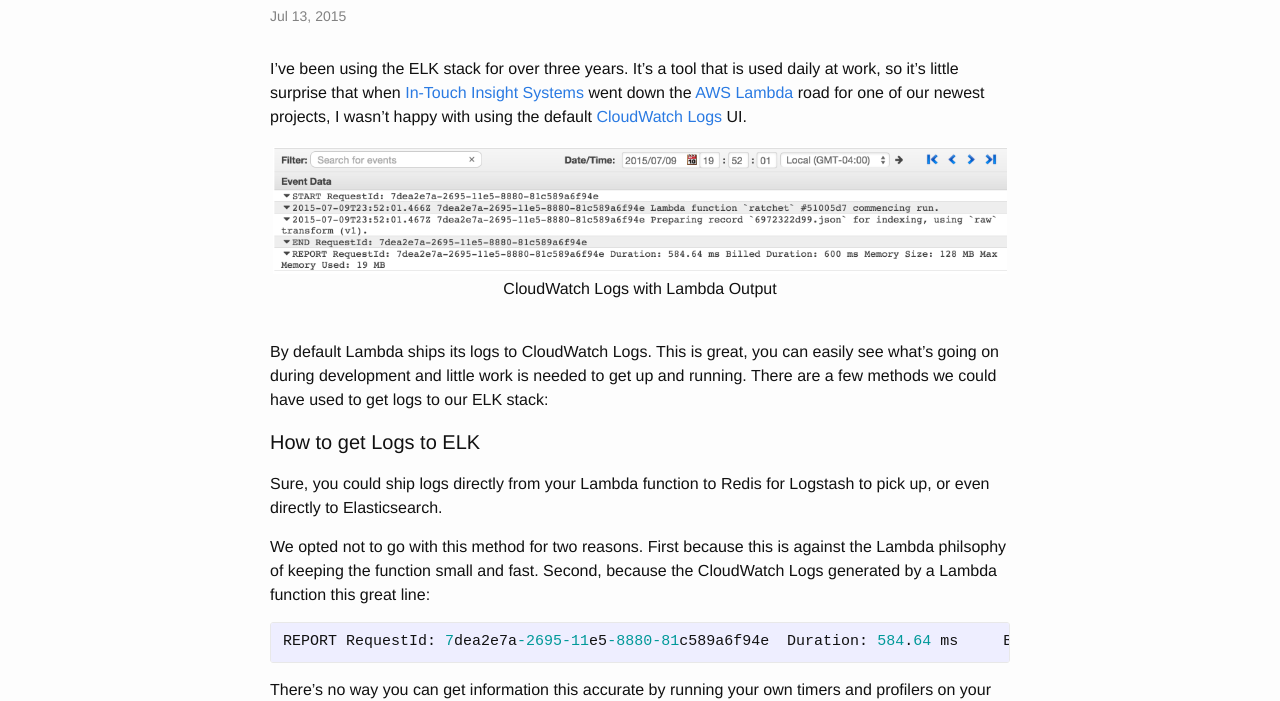
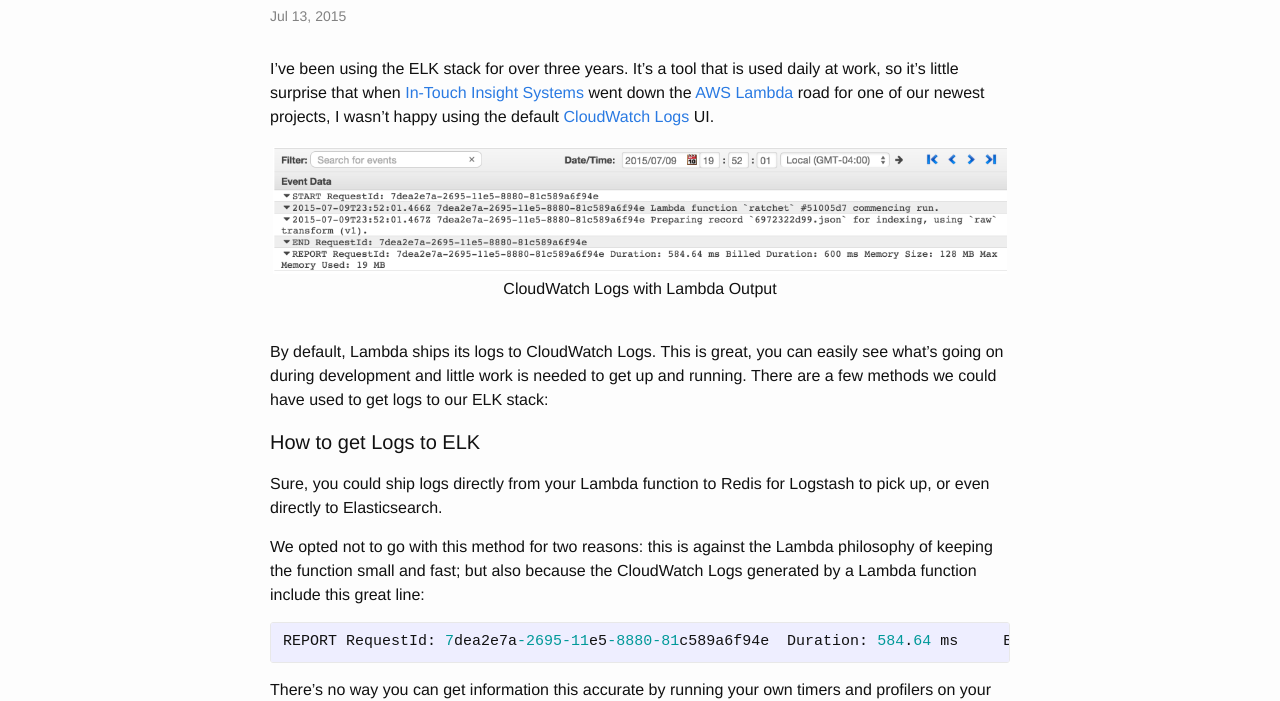
Before and after one commit to lukewaite/lukewaite.github.io, a Jekyll site: the page built from _posts/2015-07-13-aws-lambda-and-elk.markdown, in a window 1280 px wide. Shown: the part 143-844 px from the top of the page. Built offline with Jekyll 4.4.1, drawn with Linux system fonts in a browser that asks for light colours; comment, search, counter and statistics services are not loaded.

Commit message:
copy changes

```diff
--- a/_posts/2015-07-13-aws-lambda-and-elk.markdown
+++ b/_posts/2015-07-13-aws-lambda-and-elk.markdown
@@ -7,21 +7,21 @@
 
 I've been using the ELK stack for over three years. It's a tool that is used daily at work, so it's little surprise that
 when [In-Touch Insight Systems][intouch] went down the [AWS Lambda][lambda] road for one of our newest projects, I wasn't happy
-with using the default [CloudWatch Logs][cloudwatch_logs] UI.
+using the default [CloudWatch Logs][cloudwatch_logs] UI.
 
 {% include image.html url="/images/2015-07-09-lambda-elk/logs_output.png" description="CloudWatch Logs with Lambda Output" %}
 
 <!--more-->
 
-By default Lambda ships its logs to CloudWatch Logs. This is great, you can easily see what's going on during development
+By default, Lambda ships its logs to CloudWatch Logs. This is great, you can easily see what's going on during development
 and little work is needed to get up and running. There are a few methods we could have used to get logs to our ELK stack:
 
 #### How to get Logs to ELK
 Sure, you could ship logs directly from your Lambda function to Redis for Logstash to pick up, or even directly to
 Elasticsearch.
 
-We opted not to go with this method for two reasons. First because this is against the Lambda philsophy of keeping
-the function small and fast. Second, because the CloudWatch Logs generated by a Lambda function this great line:
+We opted not to go with this method for two reasons: this is against the Lambda philosophy of keeping the function small
+and fast; but also because the CloudWatch Logs generated by a Lambda function include this great line:
 
 {% highlight vim %}
 REPORT RequestId: 7dea2e7a-2695-11e5-8880-81c589a6f94e	Duration: 584.64 ms	Billed Duration: 600 ms Memory Size: 128 MB	Max Memory Used: 19 MB
```
